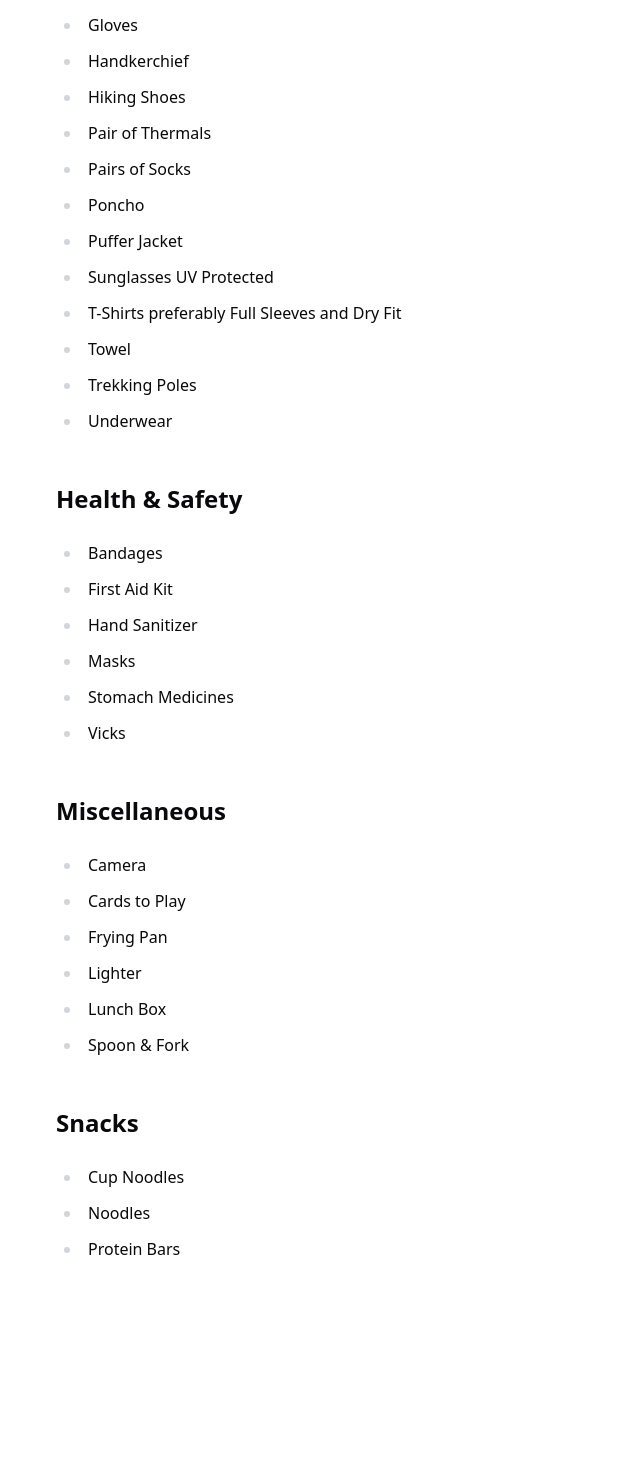
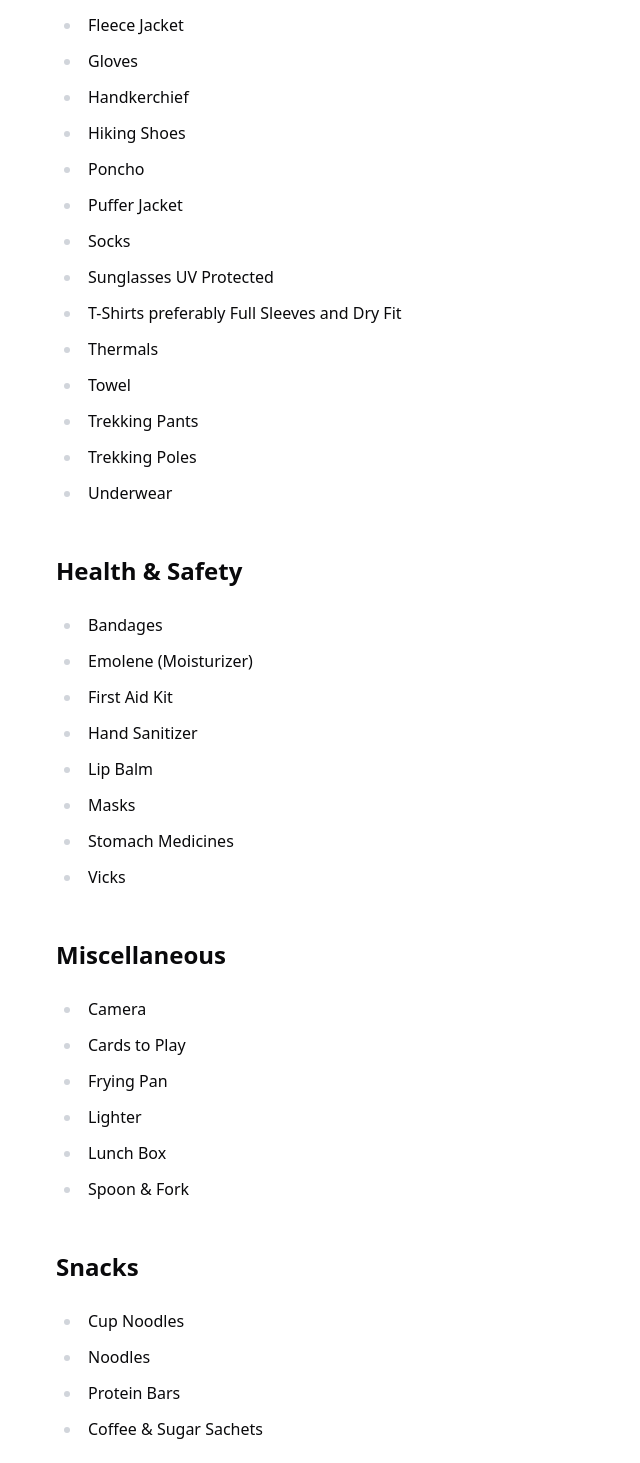
Before and after one commit to nrjdalal/v0.nrjdalal.com, a Next.js app: page /blog/travel in a window 1280 px wide. Shown: the part 1127-2590 px from the top of the page, without its empty margins (0-640 px from the left). Before the commit the page ends 2478 px from the top, so only its background shows below. Built offline with nearby package versions, Linux system fonts and the light colour scheme; no server answers.

Commit message:
added hiking gear

```diff
--- a/src/app/(mdx)/blog/travel/page.mdx
+++ b/src/app/(mdx)/blog/travel/page.mdx
@@ -33,25 +33,29 @@ export const metadata = {
 ## Clothing & Accessories
 
 - Beanie & Cap
+- Blanket
 - Fleece Jacket
 - Gloves
 - Handkerchief
 - Hiking Shoes
-- Pair of Thermals
-- Pairs of Socks
 - Poncho
 - Puffer Jacket
+- Socks
 - Sunglasses UV Protected
 - T-Shirts preferably Full Sleeves and Dry Fit
+- Thermals
 - Towel
+- Trekking Pants
 - Trekking Poles
 - Underwear
 
 ## Health & Safety
 
 - Bandages
+- Emolene (Moisturizer)
 - First Aid Kit
 - Hand Sanitizer
+- Lip Balm
 - Masks
 - Stomach Medicines
 - Vicks
@@ -70,3 +74,4 @@ export const metadata = {
 - Cup Noodles
 - Noodles
 - Protein Bars
+- Coffee & Sugar Sachets
```
